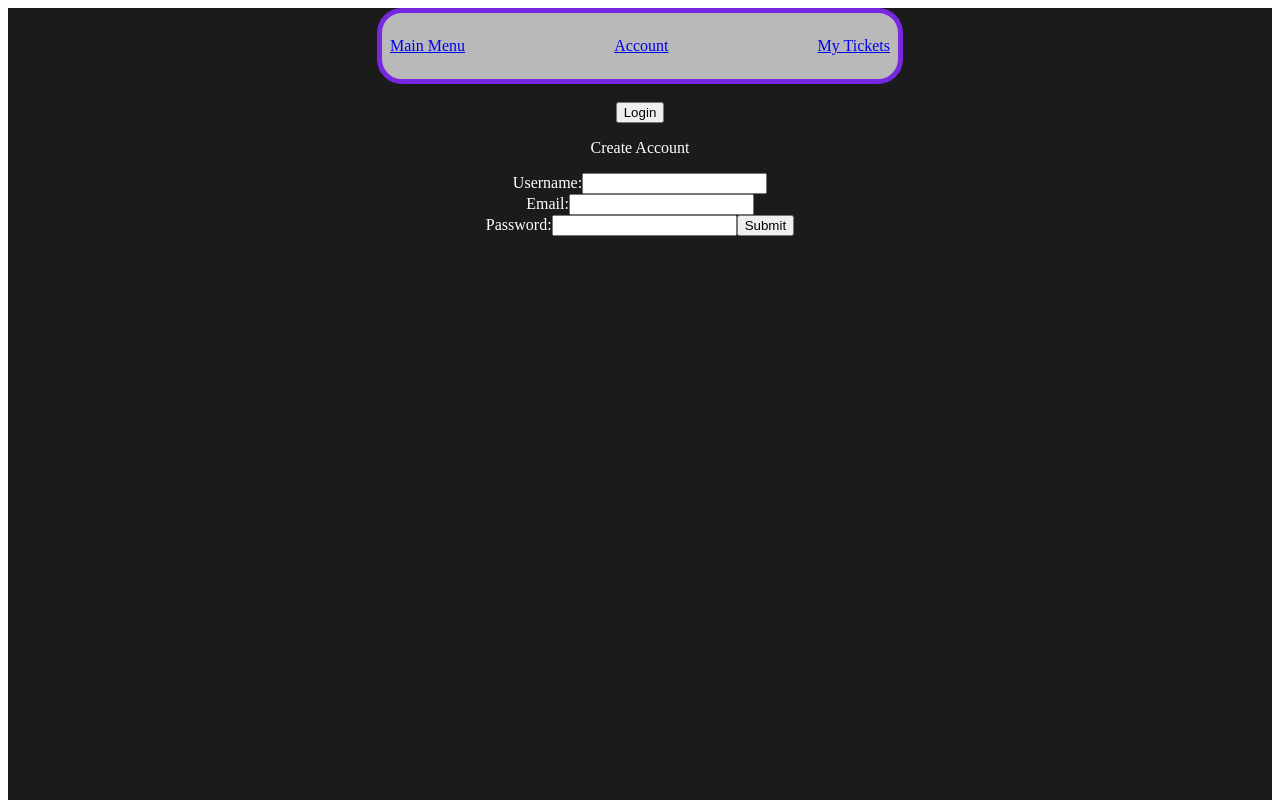
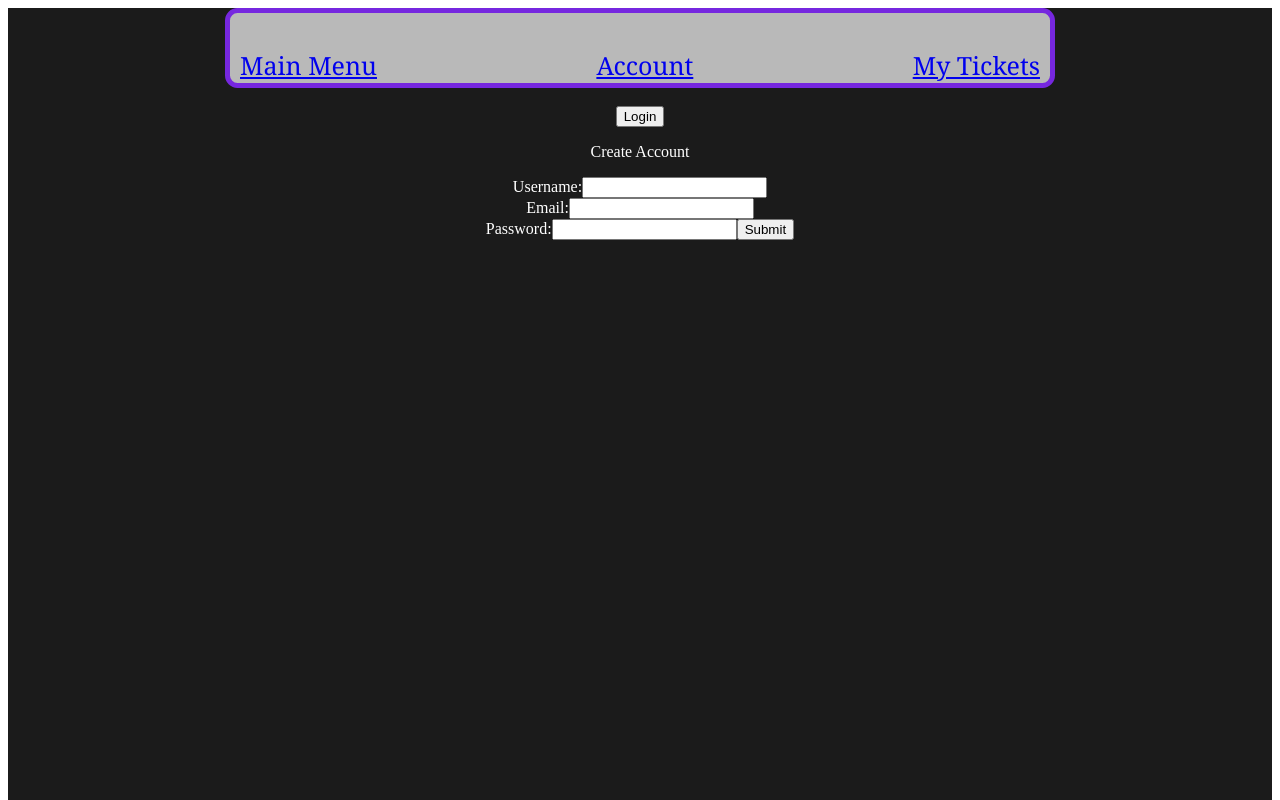
Before and after one commit to wayland-i/ticketruler-project, a React (Create React App) app in the folder frontend/: page /AccountInfo in a window 1280 px wide. Shown: the top 800 px of the page. Built offline with nearby package versions, Linux system fonts and the light colour scheme; no server answers.

Commit message:
fonts changed

```diff
--- a/frontend/src/App.css
+++ b/frontend/src/App.css
@@ -17,17 +17,24 @@
   color: white;
 }
 
+img{
+   max-height: 200px;
+}
+
 .NavBar{
-  width: 500px;
+  font-size: 25px;
+  font-family:  Georgia, serif;
+  width: 800px;
   border: 5px solid rgb(187, 16, 16);
   border-radius: .5em;
-  padding: 8px;
+  padding: 10px;
   display: flex;
   justify-content: space-between;
   margin: auto;
   background-color: rgb(185, 185, 185);
   border-color: rgb(118, 39, 223);
-  border-radius: 25px;
+  /* border-radius: 25px; */
+  height: 50px;
 }
 
 
@@ -40,7 +47,7 @@
   border: rgb(99, 99, 99) 3px;
   padding: 1rem;
   width: 15rem;
-  height: 25rem;
+  height: 30rem;
   display: inline-grid;
   margin: 1rem 2rem;
   box-shadow: 3px 4px rgb(118, 39, 223);
```
